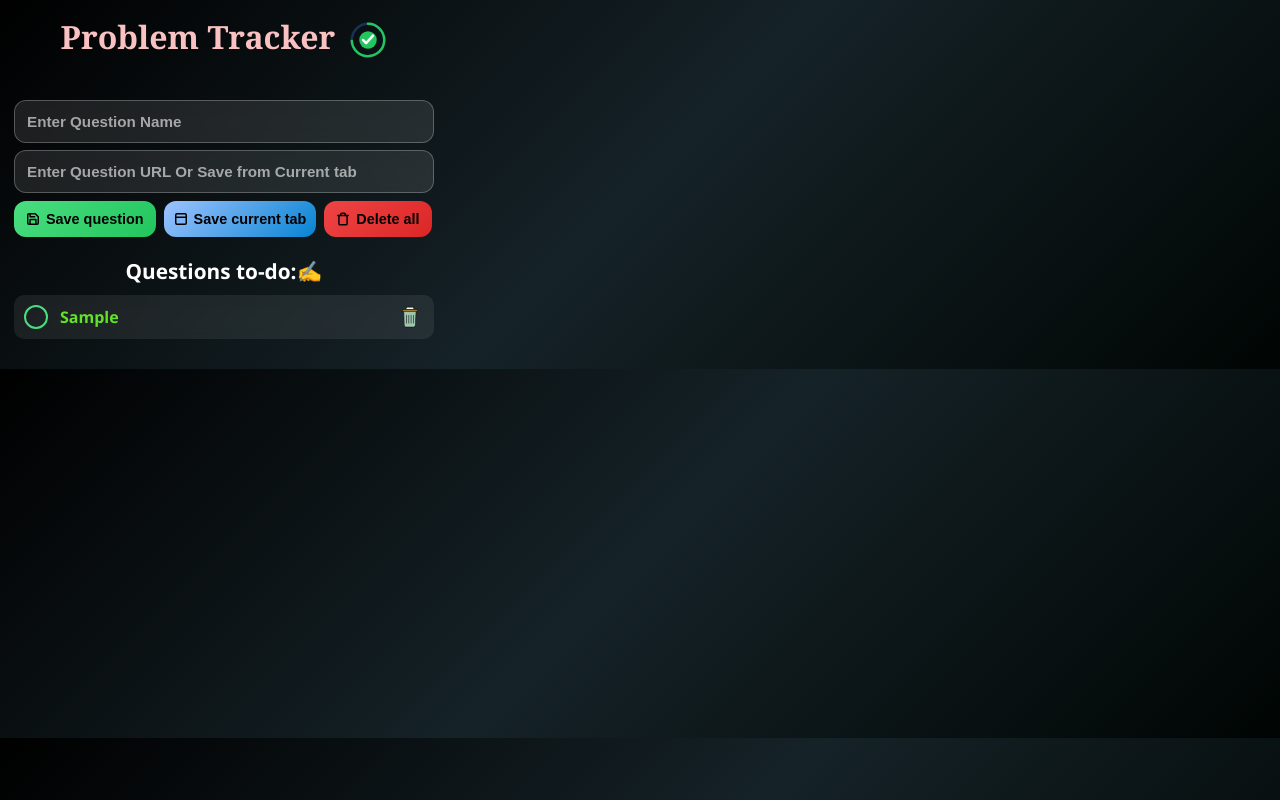
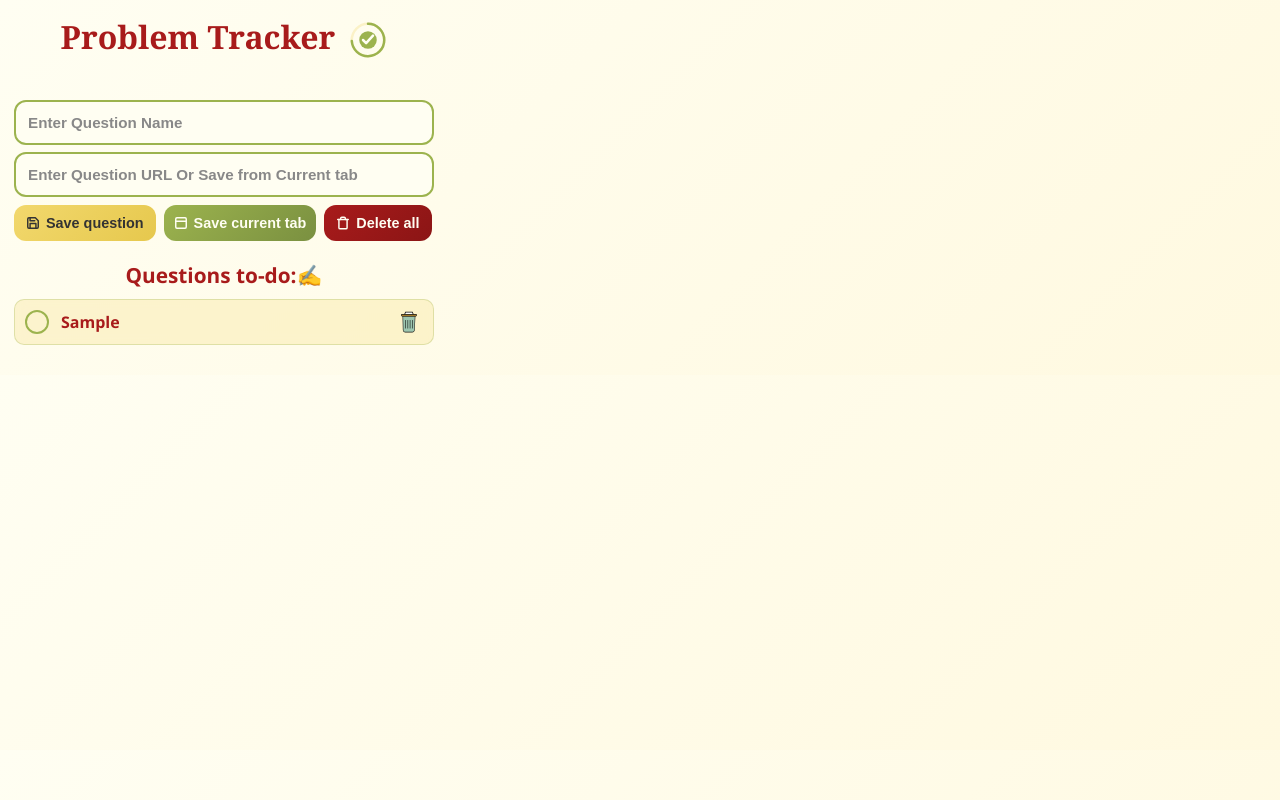
Before and after one commit to anuj0-source/DSA-tracker-extension, a browser extension: page index.html in a window 1280 px wide. Both pictures are taken after typing "Sample", "Sample" into the empty fields and a click on the button "Save question". Drawn offline with Linux system fonts and the light colour scheme.

Commit message:
ui changed

```diff
--- a/index.css
+++ b/index.css
@@ -4,8 +4,8 @@ body {
     padding: 14px;
     width: 400px;
     font-family: "Segoe UI", system-ui, -apple-system, sans-serif;
-    background: linear-gradient(135deg, #000000, #152227, #000503);
-    color: #eaeaea;
+    background: linear-gradient(135deg, #FFFEF2, #FFF9E0);
+    color: #333333;
     min-width: 420px;
 }
 
@@ -15,7 +15,7 @@ body {
     text-align: center;
     font-size: 1.3rem;
     font-weight: 700;
-    color: #ffffff;
+    color: #A81B1B;
 }
 
 #head {
@@ -23,7 +23,7 @@ body {
     margin-top: 1px;
     margin-bottom: 40px;
     text-align: center;
-    color: #f9c1c1;
+    color: #A81B1B;
 }
 
 /* ✏️ TEXT INPUTS ONLY */
@@ -34,9 +34,9 @@ input[type="url"] {
     font-size: 0.95rem;
     font-weight: 600;
     border-radius: 12px;
-    border: 1px solid rgba(255, 255, 255, 0.25);
-    background: rgba(255, 255, 255, 0.1);
-    color: #ffffff;
+    border: 2px solid #9CB34E;
+    background: #FFFEF2;
+    color: #333333;
     -webkit-backdrop-filter: blur(8px);
     backdrop-filter: blur(8px);
     box-sizing: border-box;
@@ -44,7 +44,7 @@ input[type="url"] {
 }
 
 input::placeholder {
-    color: rgba(255, 255, 255, 0.6);
+    color: #888888;
 }
 
 /* ✨ Input effects */
@@ -54,10 +54,10 @@ input[type="url"]:hover,
 input[type="url"]:focus {
     transform: translateY(-4px);
     outline: none;
-    border: 1px solid #4ade80;
+    border: 2px solid #F2D86D;
     box-shadow:
-        0 0 10px rgba(74, 222, 128, 0.6),
-        0 0 20px rgba(96, 165, 250, 0.6);
+        0 0 10px rgba(242, 216, 109, 0.6),
+        0 0 20px rgba(156, 179, 78, 0.4);
 }
 
 #name {
@@ -80,8 +80,8 @@ input[type="url"]:focus {
     border-radius: 12px;
     border: none;
     cursor: pointer;
-    color: rgb(0, 0, 0);
-    background: linear-gradient(135deg, #4ade80, #22c55e);
+    color: #333333;
+    background: linear-gradient(135deg, #F2D86D, #E6C84D);
     transition: transform 0.12s ease, box-shadow 0.15s ease;
     display: inline-flex;
     align-items: center;
@@ -104,13 +104,15 @@ input[type="url"]:focus {
 
 /* 🗑 Delete button */
 #delete-btn {
-    background: linear-gradient(135deg, #ef4444, #dc2626);
+    background: linear-gradient(135deg, #A81B1B, #8B1515);
+    color: #FFFEF2;
 }
 
 /* 📌 Tab button */
 #tab-btn {
     padding: 10px;
-    background: linear-gradient(135deg, #9dc3ff, #0784d2);
+    background: linear-gradient(135deg, #9CB34E, #7A9040);
+    color: #FFFEF2;
 }
 
 /* 📃 List */
@@ -125,7 +127,8 @@ li {
     margin-top: 6px;
     padding: 8px 10px;
     border-radius: 10px;
-    background: rgba(255, 255, 255, 0.08);
+    background: rgba(242, 216, 109, 0.25);
+    border: 1px solid rgba(156, 179, 78, 0.3);
     -webkit-backdrop-filter: blur(6px);
     backdrop-filter: blur(6px);
     transition: all 0.3s ease;
@@ -141,8 +144,8 @@ li {
     bottom: calc(100% + 8px);
     left: 50%;
     transform: translateX(-50%) scale(0.9);
-    background: linear-gradient(135deg, #1e293b, #0f172a);
-    color: #4ade80;
+    background: linear-gradient(135deg, #A81B1B, #8B1515);
+    color: #FFFEF2;
     padding: 10px 14px;
     border-radius: 10px;
     font-size: 0.75rem;
@@ -151,8 +154,8 @@ li {
     max-width: 350px;
     overflow: hidden;
     text-overflow: ellipsis;
-    box-shadow: 0 8px 24px rgba(0, 0, 0, 0.5);
-    border: 1px solid rgba(74, 222, 128, 0.2);
+    box-shadow: 0 8px 24px rgba(0, 0, 0, 0.3);
+    border: 1px solid rgba(168, 27, 27, 0.4);
     opacity: 0;
     visibility: hidden;
     transition: all 0.2s ease;
@@ -167,7 +170,7 @@ li {
     left: 50%;
     transform: translateX(-50%);
     border: 6px solid transparent;
-    border-top-color: #0f172a;
+    border-top-color: #8B1515;
 }
 
 /* Link wrapper for tooltip positioning */
@@ -191,8 +194,8 @@ li.deleting {
 
 li:hover {
     transform: scale(1.04) translateY(-5px);
-    box-shadow: 0 6px 18px rgba(0, 0, 0, 0.35);
-    background: rgba(255, 255, 255, 0.15);
+    box-shadow: 0 6px 18px rgba(0, 0, 0, 0.15);
+    background: rgba(242, 216, 109, 0.45);
 }
 
 li.deleting:hover {
@@ -203,7 +206,7 @@ li.deleting:hover {
 a {
     font-size: 16px;
     text-decoration: none;
-    color: rgb(99, 227, 40);
+    color: #A81B1B;
     font-weight: 600;
     overflow: hidden;
     text-overflow: ellipsis;
@@ -234,7 +237,7 @@ a:hover {
 .custom-box {
     width: 20px;
     height: 20px;
-    border: 2px solid #4ade80;
+    border: 2px solid #9CB34E;
     border-radius: 50%;
     display: flex;
     align-items: center;
@@ -246,8 +249,8 @@ a:hover {
 /* hover glow */
 .checkbox:hover .custom-box {
     transform: translateY(-2px);
-    background: rgba(74, 222, 128, 0.2);
-    box-shadow: 0 0 8px rgba(74, 222, 128, 0.5);
+    background: rgba(156, 179, 78, 0.2);
+    box-shadow: 0 0 8px rgba(156, 179, 78, 0.5);
 }
 
 /* checkmark SVG */
@@ -266,8 +269,8 @@ a:hover {
 
 /* show ✔ when checked */
 .checkbox input:checked + .custom-box {
-    background: #4ade80;
-    box-shadow: 0 0 10px rgba(74, 222, 128, 0.8);
+    background: #9CB34E;
+    box-shadow: 0 0 10px rgba(156, 179, 78, 0.8);
 }
 
 .checkbox input:checked + .custom-box .check-icon {
@@ -327,14 +330,14 @@ a:hover {
     top: 20px;
     left: 50%;
     transform: translateX(-50%) translateY(-100px);
-    background: linear-gradient(135deg, #1e293b, #334155);
-    color: #fbbf24;
+    background: linear-gradient(135deg, #A81B1B, #8B1515);
+    color: #FFFEF2;
     padding: 12px 20px;
     border-radius: 12px;
     font-size: 0.85rem;
     font-weight: 600;
-    box-shadow: 0 8px 24px rgba(0, 0, 0, 0.4);
-    border: 1px solid rgba(251, 191, 36, 0.3);
+    box-shadow: 0 8px 24px rgba(0, 0, 0, 0.3);
+    border: 1px solid rgba(168, 27, 27, 0.4);
     opacity: 0;
     visibility: hidden;
     transition: all 0.3s ease;
--- a/index.html
+++ b/index.html
@@ -13,11 +13,11 @@
     <h1 id="head">Problem Tracker
         <svg id="header-icon" width="36" height="36" viewBox="0 0 64 64" xmlns="http://www.w3.org/2000/svg">
             <!-- Target/Progress ring -->
-            <circle cx="32" cy="32" r="26" stroke="#3b82f6" stroke-width="4" fill="none" opacity="0.3"/>
-            <circle cx="32" cy="32" r="26" stroke="#22c55e" stroke-width="4" fill="none" stroke-dasharray="120 200" stroke-linecap="round" transform="rotate(-90 32 32)"/>
+            <circle cx="32" cy="32" r="26" stroke="#F2D86D" stroke-width="4" fill="none" opacity="0.3"/>
+            <circle cx="32" cy="32" r="26" stroke="#9CB34E" stroke-width="4" fill="none" stroke-dasharray="120 200" stroke-linecap="round" transform="rotate(-90 32 32)"/>
             <!-- Center checkmark -->
-            <circle cx="32" cy="32" r="14" fill="#22c55e"/>
-            <path d="M24 32 L29 37 L40 25" stroke="white" stroke-width="4" stroke-linecap="round" stroke-linejoin="round" fill="none"/>
+            <circle cx="32" cy="32" r="14" fill="#9CB34E"/>
+            <path d="M24 32 L29 37 L40 25" stroke="#FFFEF2" stroke-width="4" stroke-linecap="round" stroke-linejoin="round" fill="none"/>
         </svg>
     </h1>
     <input type="text" id="name" placeholder="Enter Question Name">
```
